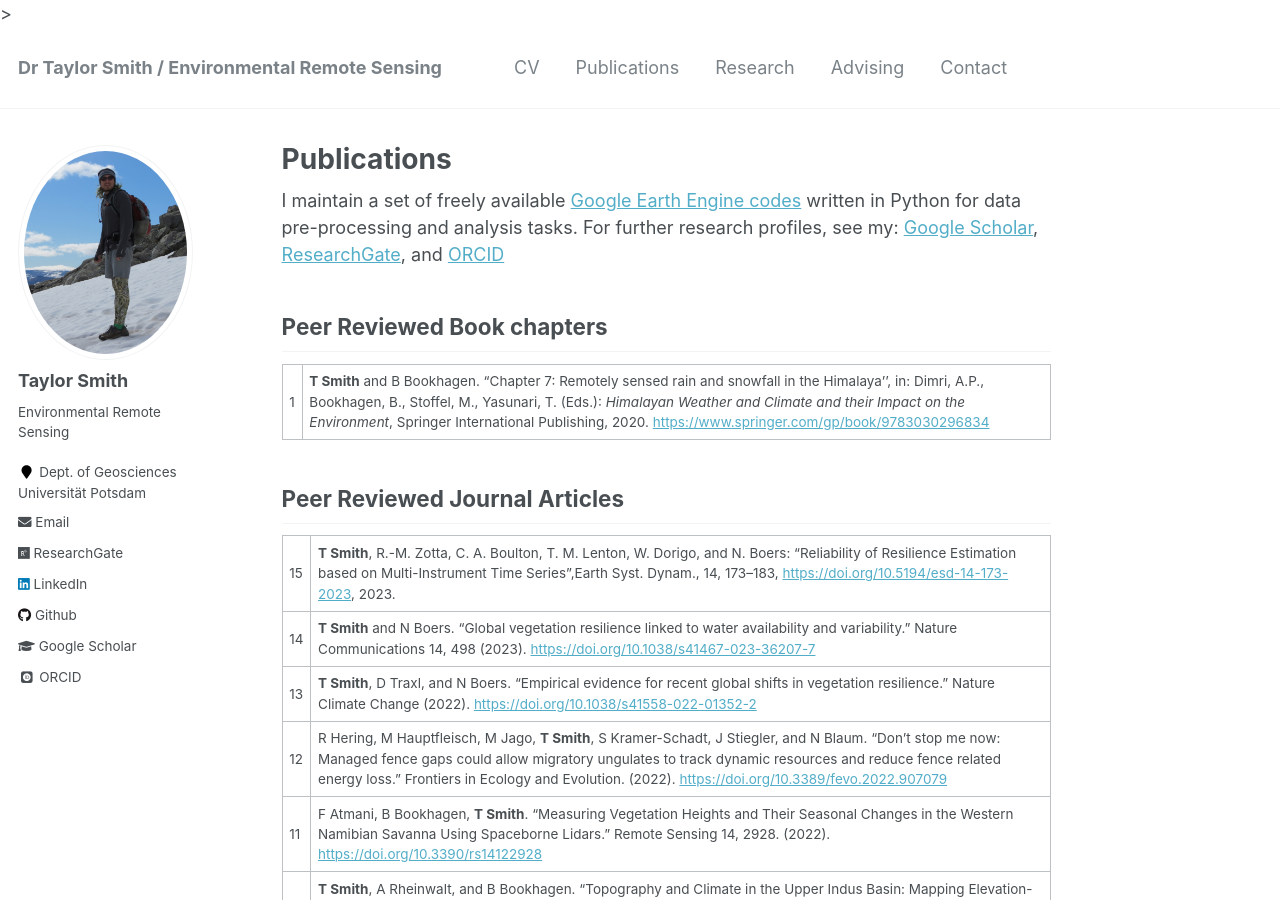
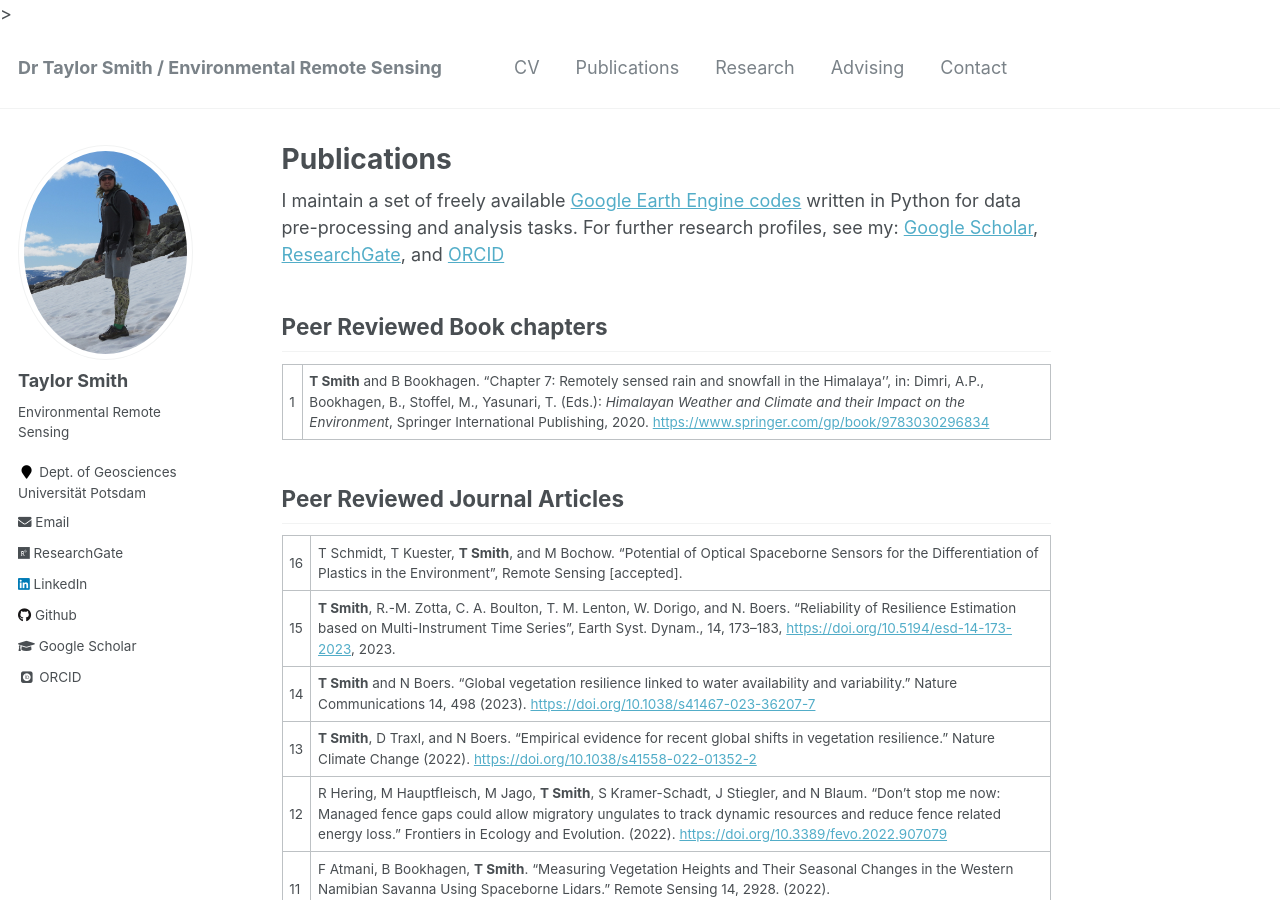
Before and after one commit to tasmi/tasmi.github.io, a Jekyll site: the page built from _pages/publications.md, in a window 1280 px wide and 900 px high. Built offline with Jekyll 4.4.1, drawn with Linux system fonts in a browser that asks for light colours; some web fonts are replaced.

Commit message:
Update publications.md

```diff
--- a/_pages/publications.md
+++ b/_pages/publications.md
@@ -13,7 +13,8 @@ I maintain a set of freely available [Google Earth Engine codes](https://github.
 
 ## Peer Reviewed Journal Articles
 
-15 | **T Smith**, R.-M. Zotta, C. A. Boulton, T. M. Lenton, W. Dorigo, and N. Boers: "Reliability of Resilience Estimation based on Multi-Instrument Time Series",Earth Syst. Dynam., 14, 173–183, [https://doi.org/10.5194/esd-14-173-2023](https://doi.org/10.5194/esd-14-173-2023), 2023.
+16 | T Schmidt, T Kuester, **T Smith**, and M Bochow. "Potential of Optical Spaceborne Sensors for the Differentiation of Plastics in the Environment", Remote Sensing [accepted].
+15 | **T Smith**, R.-M. Zotta, C. A. Boulton, T. M. Lenton, W. Dorigo, and N. Boers. "Reliability of Resilience Estimation based on Multi-Instrument Time Series", Earth Syst. Dynam., 14, 173–183, [https://doi.org/10.5194/esd-14-173-2023](https://doi.org/10.5194/esd-14-173-2023), 2023.
 14 | **T Smith** and N Boers. "Global vegetation resilience linked to water availability and variability." Nature Communications 14, 498 (2023). [https://doi.org/10.1038/s41467-023-36207-7](https://doi.org/10.1038/s41467-023-36207-7)
 13 | **T Smith**, D Traxl, and N Boers. "Empirical evidence for recent global shifts in vegetation resilience." Nature Climate Change (2022). [https://doi.org/10.1038/s41558-022-01352-2](https://www.nature.com/articles/s41558-022-01352-2)
 12 | R Hering, M Hauptfleisch, M Jago, **T Smith**, S Kramer-Schadt, J Stiegler, and N Blaum. "Don't stop me now: Managed fence gaps could allow migratory ungulates to track dynamic resources and reduce fence related energy loss." Frontiers in Ecology and Evolution. (2022). [https://doi.org/10.3389/fevo.2022.907079](https://doi.org/10.3389/fevo.2022.907079)
```
